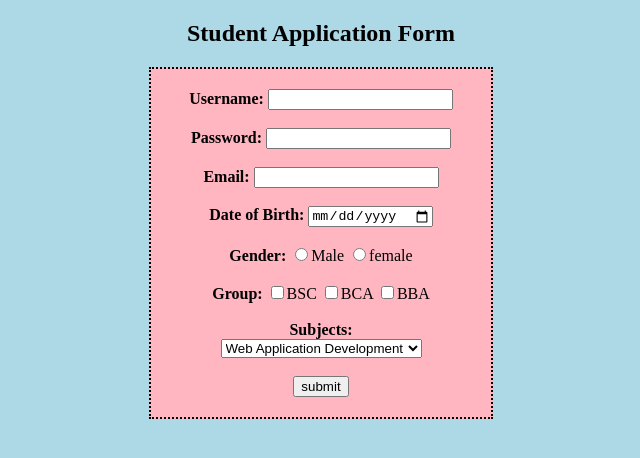
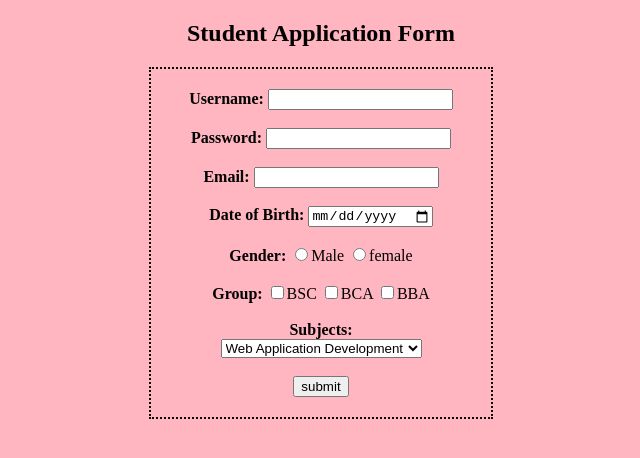
Before and after one commit to dalikrishnasripithani-bit/Sri, a plain HTML site: page Untitled-2.html in a window 1280 px wide. Shown: the whole page, without its empty margins (319-959 px from the left). Drawn offline with Linux system fonts and the light colour scheme.

Commit message:
Update Untitled-2.html

```diff
--- a/Untitled-2.html
+++ b/Untitled-2.html
@@ -3,7 +3,7 @@
 <head>
 <title>Student Details</title>
 </head>
-<body style="background-color:lightblue; text-align:center;">
+<body style="background-color:lightpink; text-align:center;">
 <h2>Student Application Form</h2>
 <form style="border:2px dotted black; padding:20px; width:300px; margin:auto; background-color:lightpink;">
 <label for="uname"><b>Username:</b></label>
@@ -31,4 +31,5 @@
 </select><br><br>
 <input type="submit" name="submit" value="submit"></form>
 </body>
+
 </html>
```
